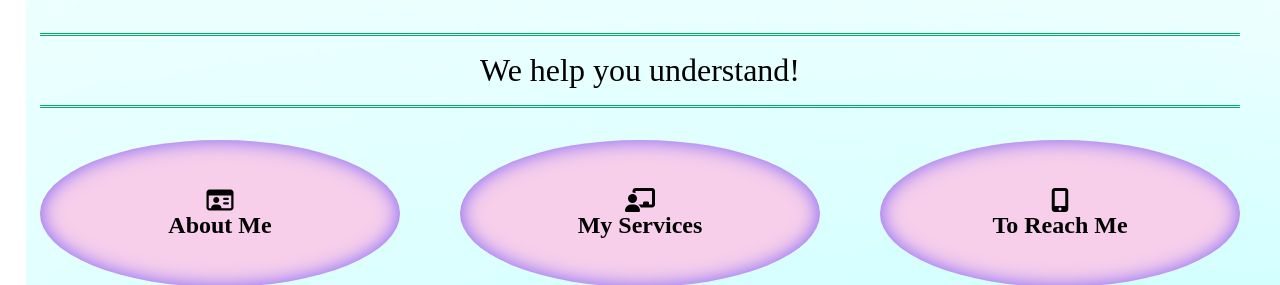
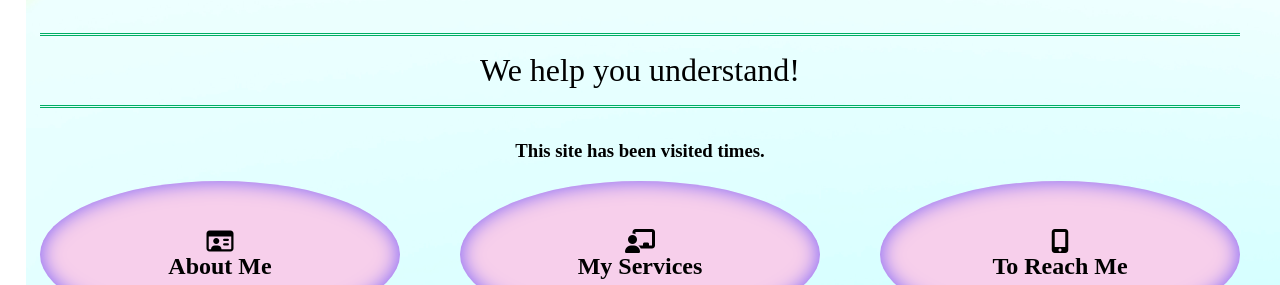
Before and after one commit to Efa-USA/My-Projects-WEB1, a plain HTML site: page index.html in a window 1280 px wide. Shown: the part 667-952 px from the top of the page. Drawn offline with nearby package versions, Linux system fonts and the light colour scheme.

Commit message:
Update index.html

```diff
--- a/index.html
+++ b/index.html
@@ -16,6 +16,8 @@
             <h1> Online Tuition Service </h1>
         </div>
         <p class="tagline"> We help you understand! </p>
+	    <h3>This site has been visited <span id="visits"></span> times.</h3>
+
     </header>
 
 <section class="menu">
```
